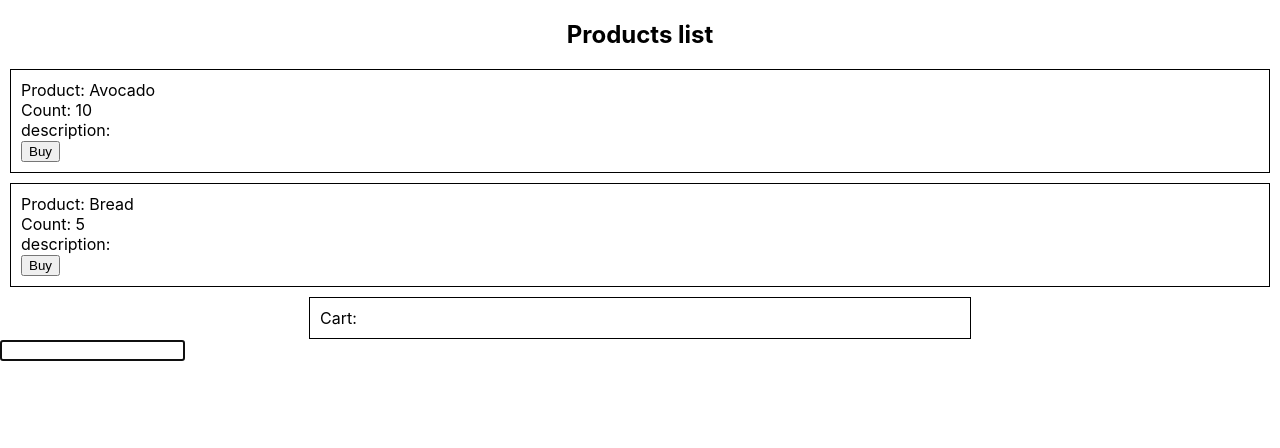
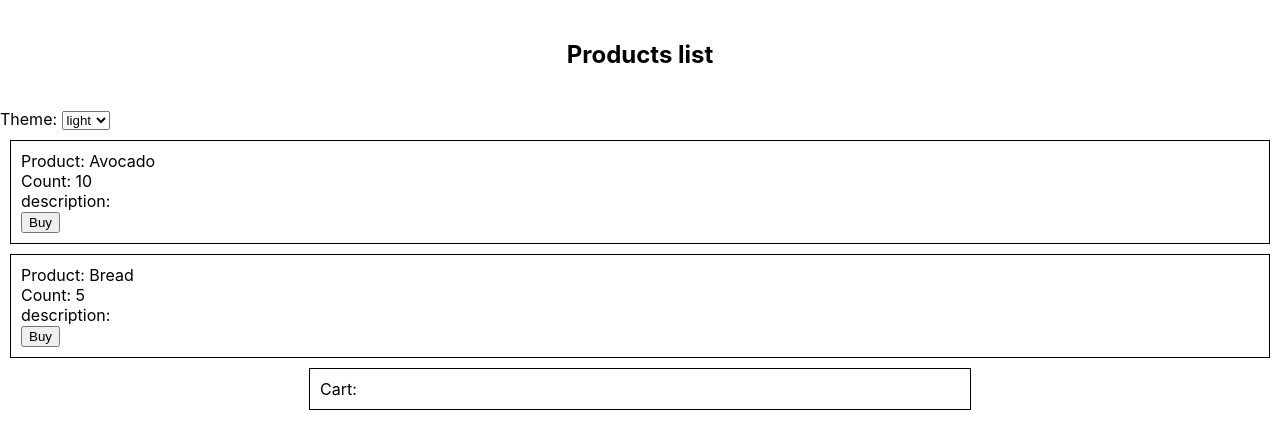
Before and after one commit to cloudofgeorge/react-course, a React (Create React App) app: page / in a window 1280 px wide. Shown: the top 448 px of the page. Built offline with nearby package versions, Linux system fonts and the light colour scheme.

Commit message:
implement context

```diff
--- a/src/App.js
+++ b/src/App.js
@@ -4,6 +4,8 @@
 import Cart from "./Cart";
 import ErrorBoundary from "./ErrorBoundary";
 import withWindowSize from "./hoc/withWindowSize";
+import { Layout } from "./Layout";
+import { ThemeContext, themes } from "./theme-context";
 
 class App extends React.Component {
   state = {
@@ -13,11 +15,8 @@
     ],
     cart: [],
     inputData: "",
+    theme: "light",
   };
-
-  componentDidMount() {
-    this.inputRef.focus();
-  }
 
   addToCartHandler = (id, name) => {
     if (!this.state.cart.find((item) => item.id === id)) {
@@ -34,20 +33,28 @@
     });
   };
 
-  handleChange = (event) => {
-    this.setState({ inputData: event.target.value });
+  changeThemeHandler = (event) => {
+    this.setState({
+      theme: event.target.value,
+    });
   };
 
   render() {
-    const { isMobile } = this.props;
     return (
       <ErrorBoundary>
+        <ThemeContext.Provider value={this.state.theme}>
+          <Layout>
             <div className={styles.app}>
-          {!isMobile && (
-            <header className={styles.header}>
-              <h1>Products list</h1>
-            </header>
-          )}
+              <div>
+                <span>Theme: </span>
+                <select onChange={this.changeThemeHandler}>
+                  {Object.keys(themes).map((item) => (
+                    <option key={item} value={item}>
+                      {item}
+                    </option>
+                  ))}
+                </select>
+              </div>
               <div>
                 {this.state.products.map((item) => (
                   <Product
@@ -66,15 +73,9 @@
                 data={this.state.cart}
                 removeFromCart={this.removeFromCartHandler}
               />
-
-          <input
-            type="text"
-            value={this.state.inputData}
-            onChange={this.handleChange}
-            ref={(ref) => (this.inputRef = ref)}
-          />
-          {this.state.inputData}
             </div>
+          </Layout>
+        </ThemeContext.Provider>
       </ErrorBoundary>
     );
   }
--- a/src/App.module.scss
+++ b/src/App.module.scss
@@ -1,7 +1,3 @@
 .app {
   width: 100%;
 }
-
-.header {
-  text-align: center;
-}
--- /dev/null
+++ b/src/Header.js
@@ -0,0 +1,24 @@
+import React from "react";
+import styles from "./Header.module.scss";
+import { ThemeContext, themes } from "./theme-context";
+
+class Header extends React.Component {
+  render() {
+    const theme = this.context;
+    return (
+      <header
+        className={styles.header}
+        style={{
+          backgroundColor: themes[theme].background,
+          color: themes[theme].color,
+        }}
+      >
+        <h1>Products list</h1>
+      </header>
+    );
+  }
+}
+
+Header.contextType = ThemeContext;
+
+export default Header;
--- /dev/null
+++ b/src/Header.module.scss
@@ -0,0 +1,4 @@
+.header {
+  text-align: center;
+  padding: 20px;
+}
--- /dev/null
+++ b/src/Layout.js
@@ -0,0 +1,11 @@
+import React from "react";
+import Header from "./Header";
+
+export const Layout = ({ children }) => {
+  return (
+    <div>
+      <Header />
+      {children}
+    </div>
+  );
+};
--- /dev/null
+++ b/src/theme-context.js
@@ -0,0 +1,14 @@
+import { createContext } from "react";
+
+export const themes = {
+  light: {
+    color: "#000",
+    background: "#fff",
+  },
+  dark: {
+    color: "#ffffff",
+    background: "#000",
+  },
+};
+
+export const ThemeContext = createContext(themes.light);
```
Lines whose indentation alone changed are shown as unchanged.
